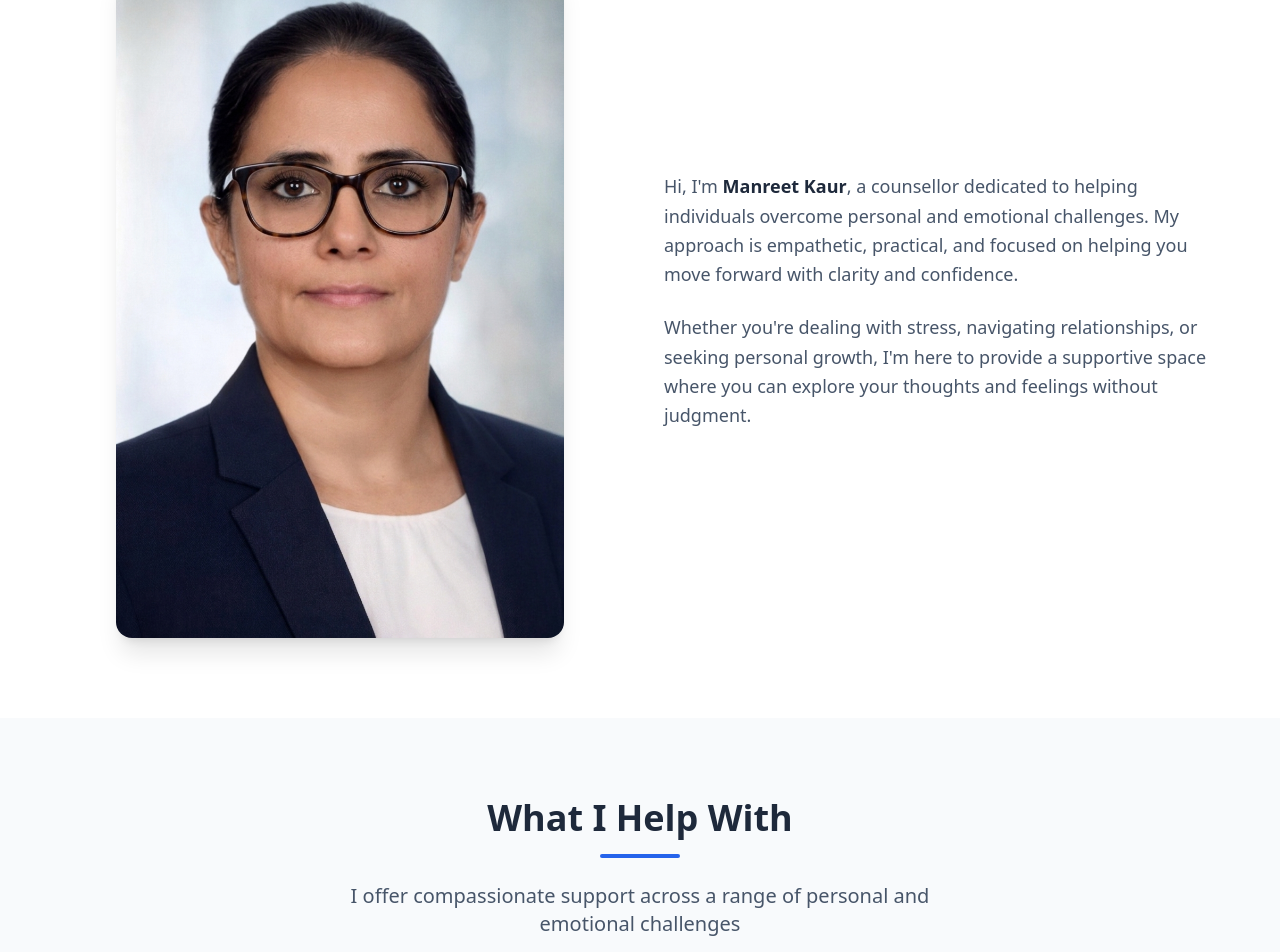
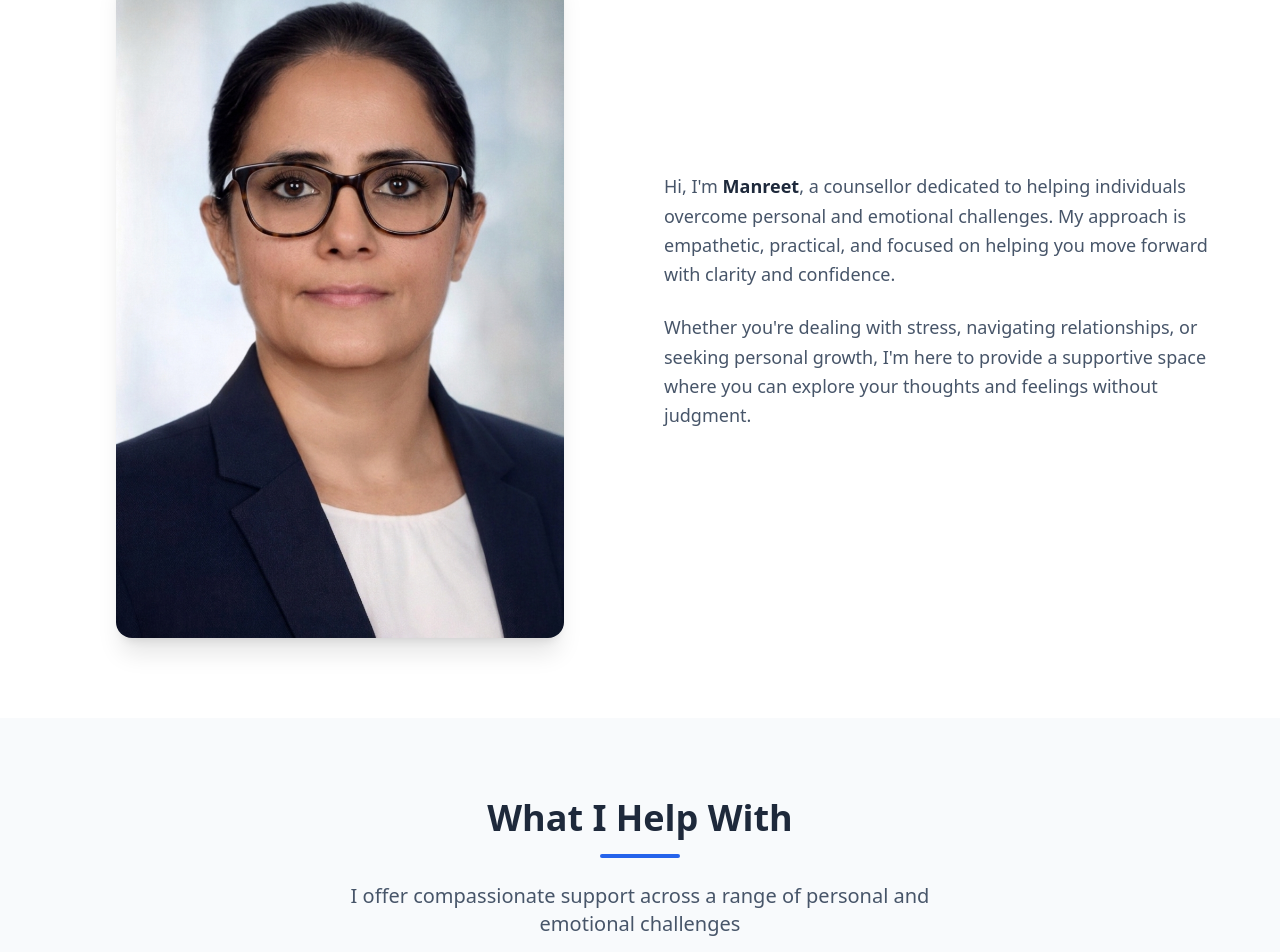
Before and after one commit to mnpixelslab/mindbridgecounselling, a React (Vite) app: page / in a window 1280 px wide. Shown: the part 796-1748 px from the top of the page. Built offline with nearby package versions, Linux system fonts and the light colour scheme.

Commit message:
Update About.tsx

```diff
--- a/src/components/About.tsx
+++ b/src/components/About.tsx
@@ -26,7 +26,7 @@ export default function About({ profileImage }: AboutProps) {
 
           <div className="flex-1">
             <p className="text-lg text-slate-600 leading-relaxed mb-6">
-              Hi, I'm <span className="font-semibold text-slate-800">Manreet Kaur</span>, a counsellor dedicated to helping individuals overcome personal and emotional challenges. My approach is empathetic, practical, and focused on helping you move forward with clarity and confidence.
+              Hi, I'm <span className="font-semibold text-slate-800">Manreet</span>, a counsellor dedicated to helping individuals overcome personal and emotional challenges. My approach is empathetic, practical, and focused on helping you move forward with clarity and confidence.
             </p>
             <p className="text-lg text-slate-600 leading-relaxed">
               Whether you're dealing with stress, navigating relationships, or seeking personal growth, I'm here to provide a supportive space where you can explore your thoughts and feelings without judgment.
```
